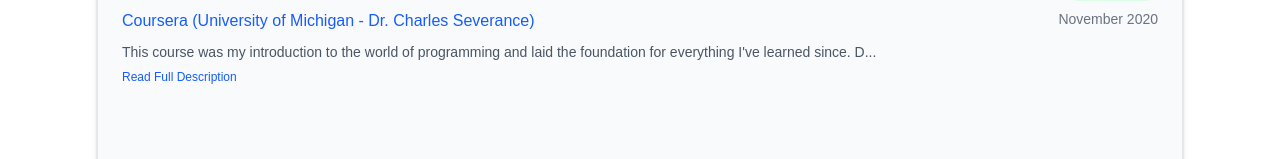
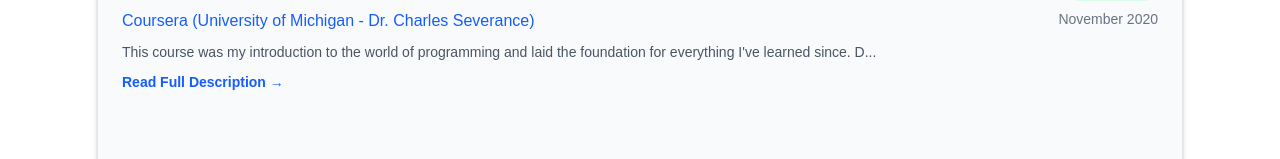
Before and after one commit to shahjalal2313/shahjalal-shanto-website, a Next.js app: page /learning in a window 1280 px wide. Shown: the part 602-761 px from the top of the page. Built offline with nearby package versions, Linux system fonts and the light colour scheme.

Commit message:
Make read full description button more prominent

```diff
--- a/src/app/learning/page.tsx
+++ b/src/app/learning/page.tsx
@@ -260,9 +260,9 @@
                         {course.description.length > 120 && (
                           <button
                             onClick={() => openCourseModal(course)}
-                            className="text-blue-600 dark:text-blue-400 text-xs font-medium mt-1 hover:underline"
+                            className="text-blue-600 dark:text-blue-400 text-sm font-semibold mt-2 hover:underline hover:text-blue-700 dark:hover:text-blue-300 transition-colors"
                           >
-                            Read Full Description
+                            Read Full Description →
                           </button>
                         )}
                       </div>
```
